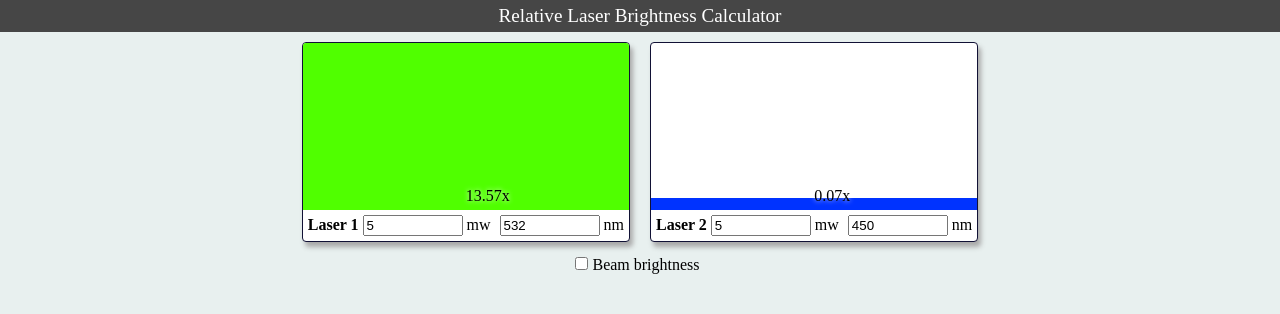
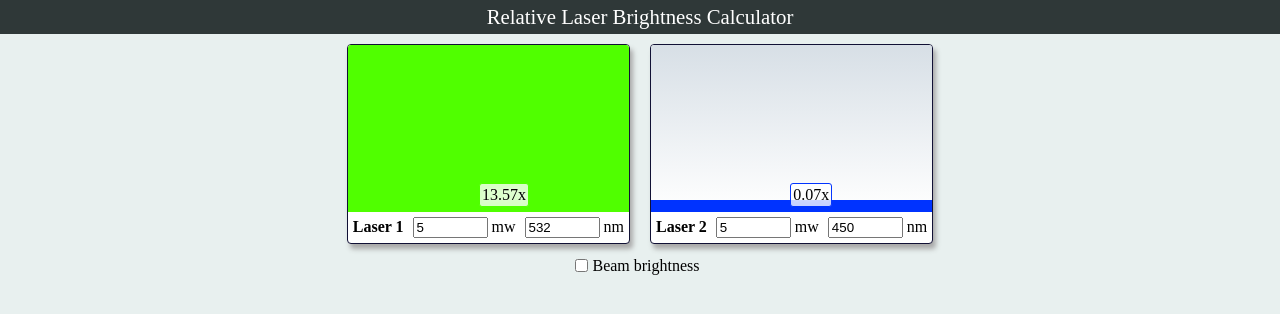
Before and after one commit to slickscreen/laser-tools, a plain HTML site: page brightness/index.html in a window 1280 px wide. Drawn offline with Linux system fonts and the light colour scheme.

Commit message:
Updated styling, improved HTML layout

```diff
--- a/brightness/index.css
+++ b/brightness/index.css
@@ -5,11 +5,12 @@
 
 header {
     text-align: center;
-    background-color: rgb(70, 70, 70);
+    background-color: rgb(47, 56, 56);
     color: white;
     margin: 0;
     padding: 5px;
-    font-size: 1.2rem;
+    font-size: 1.3rem;
+    font-weight: 500;
 }
 
 body {
@@ -20,7 +21,7 @@ body {
 h1 {
     display: inline;
     font-size: 1rem;
-    margin: 5px 0px 5px 5px;
+    margin: 5px 5px 5px 5px;
 }
 
 label {
@@ -51,26 +52,33 @@ label {
     overflow: hidden;
 }
 
-p {
+.laser-display {
+    position: relative;
+}
+
+.laser-display>p {
     display: inline-block;
     position: absolute;
     bottom: 5px;
     text-shadow: 0px 0px 5px white;
+    right: calc(50% - (75px / 2) - 3px);
+    border: 1px lightgray solid;
+    border-radius: 3px;
+    background-color: rgba(255, 255, 255, 0.781);
+    padding: 2px;
 }
 
 input {
-    width: 100px;
+    width: 75px;
     margin: 5px 0px;
 }
 
-.laser-display {
-    position: relative;
-    text-align: center;
-}
-
-body>input, body>label {
+body>div>input,
+body>div>label {
     width: auto;
     text-align: center;
+    align-self: center;
+    vertical-align: middle;
 }
 
 .outer-display {
@@ -78,4 +86,5 @@ body>input, body>label {
     display: flex;
     flex-direction: column;
     justify-content: flex-end;
+    background: linear-gradient(to top, white, rgb(215, 223, 230));
 }
--- a/brightness/index.html
+++ b/brightness/index.html
@@ -41,10 +41,12 @@
             </div>
         </div>
     </div>
-    <input type="checkbox" name="beambox" id="beam-box">
-    <label for="beam-box">Beam brightness</label>
+    <div>
+        <input type="checkbox" name="beambox" id="beam-box">
+        <label for="beam-box">Beam brightness</label>
+    </div>
     <script src="./index.js" />
     <script>console.log("test");</script>
-    </body>
+</body>
 
 </html>
--- a/brightness/index.js
+++ b/brightness/index.js
@@ -483,8 +483,12 @@ function updateVals() {
     let laserWave1 = Number(input1.value);
     let laserWave2 = Number(input2.value);
 
-    laser1.style.backgroundColor = wavelengthToColor(laserWave1)[0];
-    laser2.style.backgroundColor = wavelengthToColor(laserWave2)[0];
+    const color1 = wavelengthToColor(laserWave1)[0];
+    const color2 = wavelengthToColor(laserWave2)[0];
+    laser1.style.backgroundColor = color1;
+    laser2.style.backgroundColor = color2;
+    text1.style.borderColor = color1;
+    text2.style.borderColor = color2;
 
     let laserEff1 = closestVal(laserWave1) * Number(power1.value);
     let laserEff2 = closestVal(laserWave2) * Number(power2.value);
```
